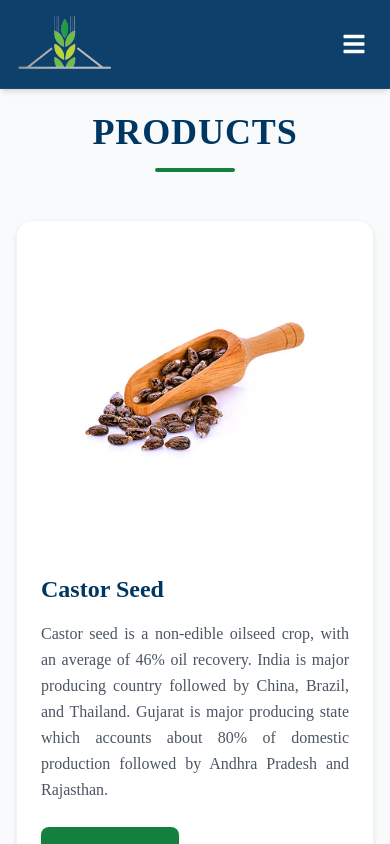
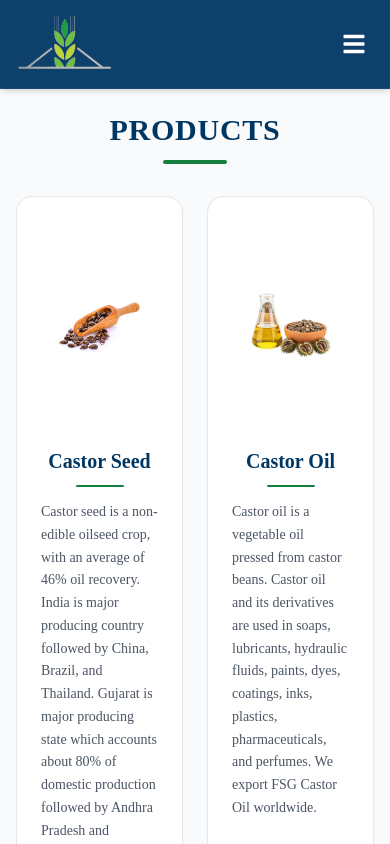
Before and after one commit to akshupdf/sspl-test, a React (Create React App) app: page /products in a window 390 px wide. Shown: the top 844 px of the page. Built offline with nearby package versions, Linux system fonts and the light colour scheme.

Commit message:
update: change the ui of product page, management page ui style changed

```diff
--- a/src/components/Contact.js
+++ b/src/components/Contact.js
@@ -4,43 +4,6 @@ import { MdOutlineAttachEmail } from "react-icons/md";
 import { HiBuildingOffice } from "react-icons/hi2";
 import { FaClock } from "react-icons/fa";
 
-const countryCodes = [
-  { code: "+91", country: "India", pattern: /^\d{10}$/, example: "9876543210" },
-  {
-    code: "+1",
-    country: "USA/Canada",
-    pattern: /^\d{10}$/,
-    example: "1234567890",
-  },
-  { code: "+44", country: "UK", pattern: /^\d{10}$/, example: "7123456789" },
-  {
-    code: "+61",
-    country: "Australia",
-    pattern: /^\d{10}$/,
-    example: "4123456789",
-  },
-  { code: "+86", country: "China", pattern: /^\d{10}$/, example: "1381234567" },
-  {
-    code: "+49",
-    country: "Germany",
-    pattern: /^\d{10}$/,
-    example: "1512345678",
-  },
-  {
-    code: "+33",
-    country: "France",
-    pattern: /^\d{10}$/,
-    example: "6123456789",
-  },
-  { code: "+81", country: "Japan", pattern: /^\d{10}$/, example: "9012345678" },
-  { code: "+971", country: "UAE", pattern: /^\d{10}$/, example: "5012345678" },
-  {
-    code: "+65",
-    country: "Singapore",
-    pattern: /^\d{10}$/,
-    example: "9123456789",
-  },
-];
 
 const products = [
   "Castor Seed",
@@ -343,18 +306,15 @@ function Contact() {
                 </label>
                 <div className="flex-1 w-full">
                   <div className="flex gap-2">
-                    <select
+                    <input
+                      type="text"
                       value={formData.countryCode}
                       onChange={handleChange}
+                      onBlur={handleBlur}
                       name="countryCode"
+                      placeholder="+91"
                       className="bg-gray-50 border border-gray-300 text-gray-900 text-sm rounded-lg focus:ring-2 focus:ring-[#003662] focus:border-[#003662] block w-[110px] p-2.5 outline-none"
-                    >
-                      {countryCodes.map((country) => (
-                        <option key={country.code} value={country.code}>
-                          {country.code}
-                        </option>
-                      ))}
-                    </select>
+                    />
                     <input
                       value={formData.contactNumber}
                       onChange={handleChange}
--- a/src/components/HistoryVariant6.jsx
+++ b/src/components/HistoryVariant6.jsx
@@ -175,7 +175,7 @@ const HistoryVariant6 = () => {
                 className="w-6 h-6 text-gray-400 flex-shrink-0 -ml-2"
                 viewBox="0 0 24 24"
                 fill="none"
-                stroke="currentColor"
+                stroke="#003662"
                 strokeWidth="2.5"
                 strokeLinecap="round"
                 strokeLinejoin="round"
@@ -227,11 +227,7 @@ const HistoryVariant6 = () => {
                               {item.title}
                             </h4>
                             <p
-                              className={`text-[14px] ${
-                                item.title === "Raw Cotton Trading & Export"
-                                  ? "text-black"
-                                  : "text-gray-500"
-                              } leading-relaxed text-justify pr-1 flex-1 overflow-hidden`}
+                              className={`text-[14px] text-black leading-relaxed text-justify pr-1 flex-1 overflow-hidden`}
                             >
                               {item.description}
                             </p>
@@ -293,11 +289,7 @@ const HistoryVariant6 = () => {
                               {item.title}
                             </h4>
                             <p
-                              className={`text-[14px] ${
-                                item.title === "Raw Cotton Trading & Export"
-                                  ? "text-black"
-                                  : "text-gray-500"
-                              } leading-relaxed text-justify pr-1 flex-1 overflow-hidden`}
+                              className={`text-[14px] text-black leading-relaxed text-justify pr-1 flex-1 overflow-hidden`}
                             >
                               {item.description}
                             </p>
--- a/src/components/Product.js
+++ b/src/components/Product.js
@@ -72,51 +72,48 @@ const products = [
 function Product() {
   return (
     <div className="min-h-screen bg-gray-50 pt-28 lg:pt-32 pb-16">
-      <div className="max-w-7xl mx-auto px-4 md:px-8">
-        <div className="text-center mb-12">
-          <h1 className="text-4xl md:text-5xl font-bold text-[#003662] uppercase tracking-wide">
+      <div className="w-full max-w-[1920px] mx-auto px-4 md:px-10 lg:px-16">
+        <div className="text-center mb-8">
+          <h1 className="text-3xl md:text-4xl font-bold text-[#003662] uppercase tracking-wide">
             Products
           </h1>
-          <div className="h-1 w-20 bg-green-700 mx-auto mt-4 rounded"></div>
+          <div className="h-1 w-16 bg-green-700 mx-auto mt-3 rounded"></div>
         </div>
 
-        <div className="space-y-8">
-          {products.map((product, index) => (
+        <div className="grid grid-cols-1 sm:grid-cols-2 lg:grid-cols-4 gap-6 lg:gap-8">
+          {products.map((product) => (
             <div
               key={product.title}
-              className="flex flex-col lg:flex-row bg-white rounded-2xl shadow-md  transition-all duration-300 border border-gray-100 overflow-hidden"
+              className="bg-white rounded-2xl border border-gray-200 shadow-sm hover:shadow-xl transition-all duration-300 p-6 flex flex-col items-center group text-center hover:-translate-y-1 w-full"
             >
               {/* Image Section */}
-              <div className="w-full lg:w-[380px] xl:w-[450px] p-6 flex items-center justify-center ">
-                <div className="w-full h-[280px] md:h-[320px] bg-white rounded-xl flex items-center justify-center p-4">
+              <div className="w-full h-48 sm:h-52  rounded-xl flex items-center justify-center p-4 mb-4 group-hover:scale-105 transition-transform duration-300">
                 <img
                   src={product.image}
                   alt={product.title}
-                    className="max-w-full max-h-full object-contain p-2"
+                  className="max-w-full max-h-full object-contain"
                 />
               </div>
-              </div>
 
-              {/* Content Section */}
-              <div className="flex-1 p-6 lg:p-10 flex flex-col justify-center">
-                <h2 className="text-2xl lg:text-3xl font-bold font-serif text-[#003662] mb-4">
+              {/* Title & Divider */}
+              <h2 className="text-xl font-bold font-serif text-[#003662] mb-2 min-h-[32px] flex items-center justify-center">
                 {product.title}
               </h2>
+              <div className="w-12 h-0.5 bg-green-700 mb-3.5 rounded-full"></div>
 
-                <p className="text-gray-600 text-base lg:text-lg leading-relaxed mb-6 text-justify">
+              {/* Description */}
+              <p className="text-gray-600 text-sm md:text-base leading-relaxed mb-5 text-left flex-1 w-full">
                 {product.description}
               </p>
 
-                <div>
+              {/* Button */}
               <Link
                 to={product.link}
                 target="_blank"
-                    className="inline-flex items-center justify-center px-6 py-3 bg-green-700 hover:bg-green-800 text-white font-semibold rounded-lg shadow-md transition-colors duration-300"
+                className="w-full mt-auto py-2.5 px-4 bg-green-700 hover:bg-green-800 text-white font-semibold text-sm rounded-lg shadow transition-colors duration-300 text-center"
               >
                 Get In Touch
               </Link>
-                </div>
-              </div>
             </div>
           ))}
         </div>
--- a/src/components/home.js
+++ b/src/components/home.js
@@ -194,7 +194,9 @@ function Home() {
           ].map((item, index) => (
             <div
               key={index}
-              className="bg-white border border-gray-200 rounded-2xl shadow-md hover:shadow-xl transition-all duration-300 p-5 flex items-center justify-center w-36 h-28 sm:w-44 sm:h-32 md:w-52 md:h-36 hover:-translate-y-1"
+              className={`bg-white border border-gray-200 rounded-2xl shadow-md hover:shadow-xl transition-all duration-300  flex items-center justify-center w-36 h-28 sm:w-44 sm:h-32 md:w-52 md:h-36 hover:-translate-y-1 ${
+                index === 0 || index === 4 ? "p-0" : "p-5"
+              }`}
             >
               <img
                 src={item.src}
--- a/src/components/navbar.js
+++ b/src/components/navbar.js
@@ -62,7 +62,7 @@ function Navbar() {
                 onClick={() => setIsOpen(false)}
                 className="hover:text-blue-200 transition-colors duration-300 block py-2 lg:py-6"
               >
-                About
+                About Us
               </Link>
               <span className="absolute bottom-0 left-0 w-0 h-0.5 bg-blue-300 transition-all duration-300 group-hover:w-full hidden lg:block"></span>
             </li>
```
Also changed, not shown: src/components/About.js (+8 -11 lines). Lines whose indentation alone changed are shown as unchanged.
